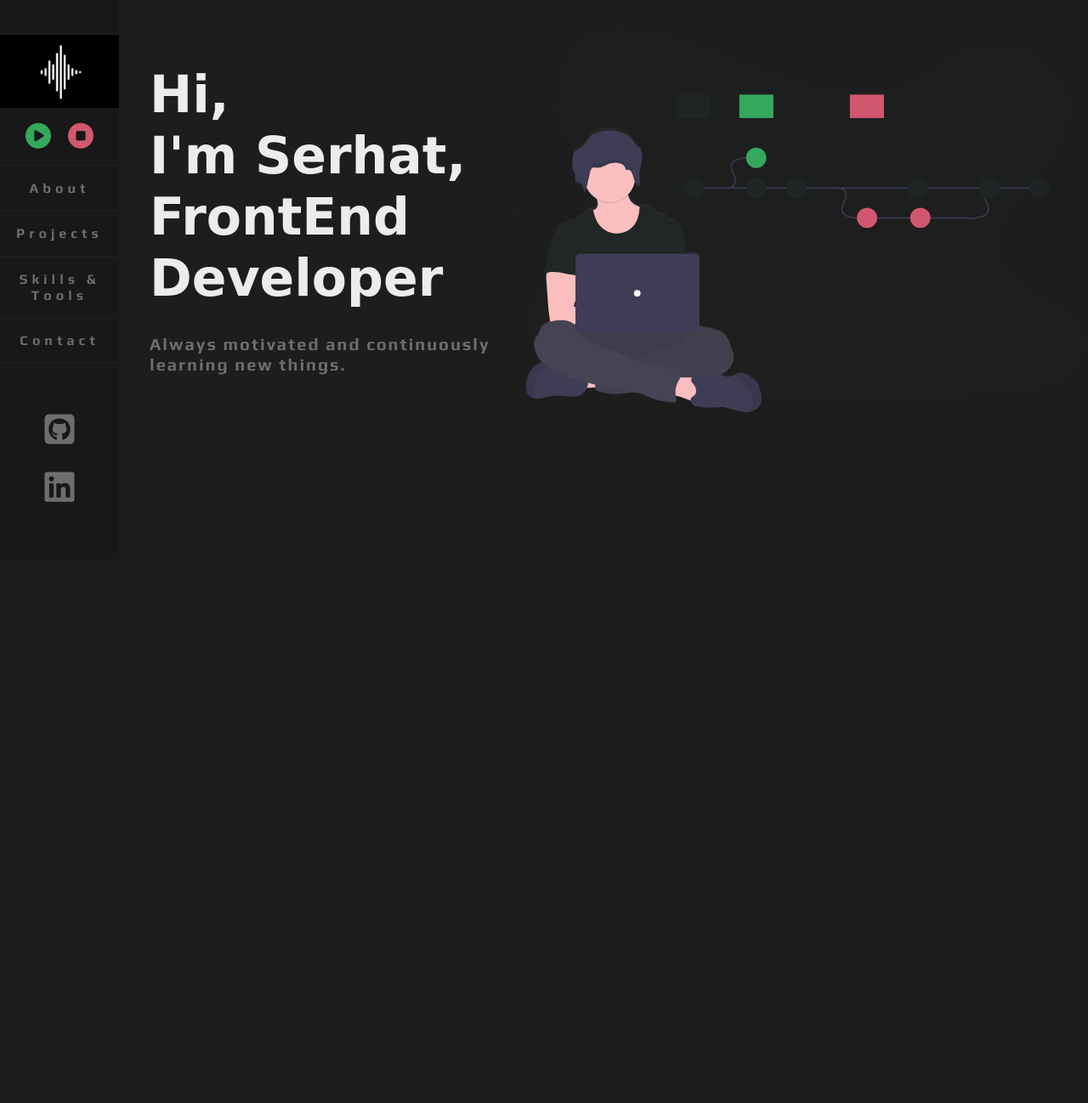
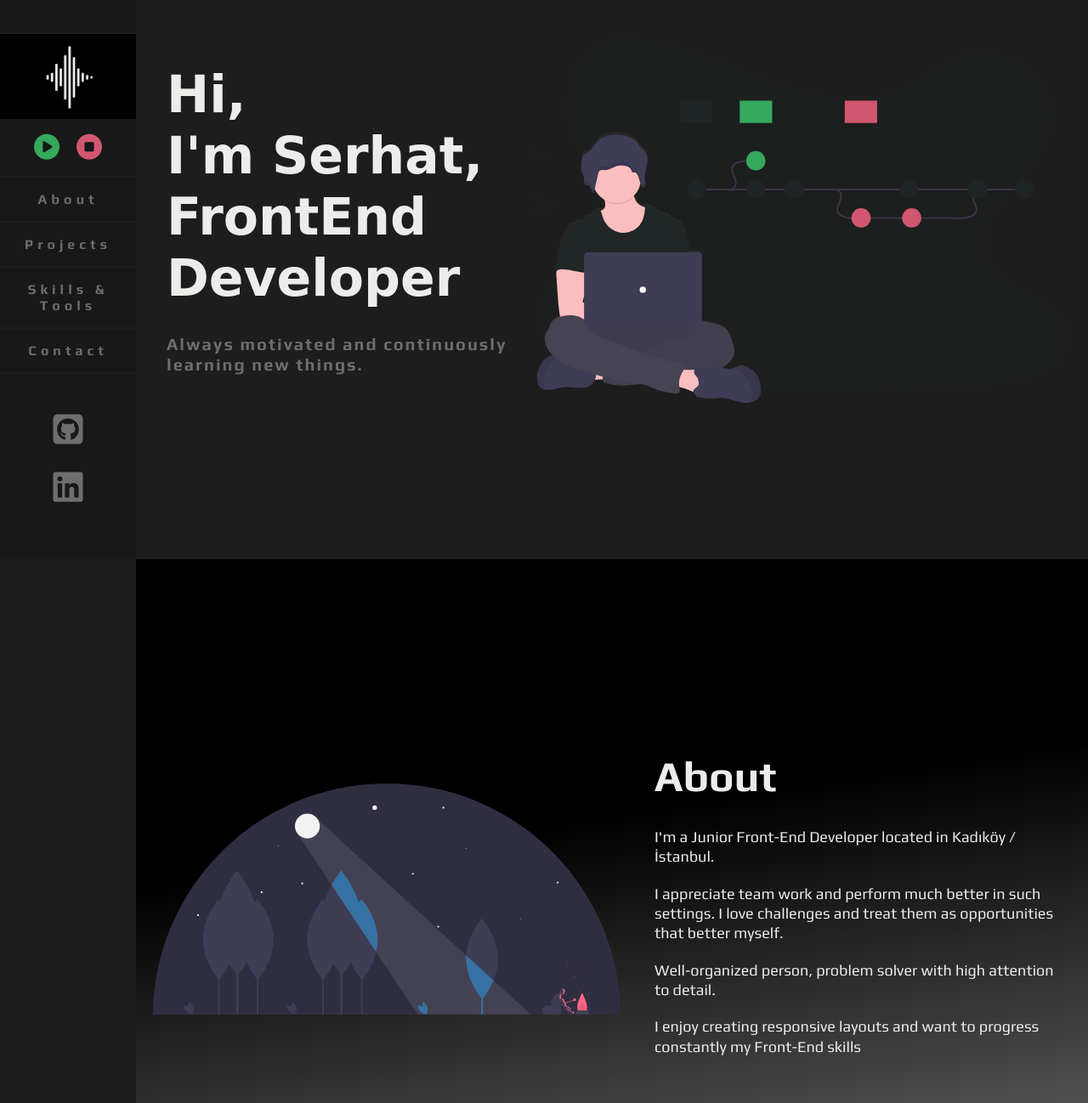
Before and after one commit to serhatbek/my-portfolio-site, a plain HTML site: page index.html in a window 1280 px wide. Shown: the part 142-1440 px from the top of the page at 85% size. Before the commit the page ends 800 px from the top, so only its background shows below. Drawn offline with Linux system fonts and the light colour scheme; a web font is replaced by a local one.

Commit message:
about section completed

```diff
--- a/index.html
+++ b/index.html
@@ -29,8 +29,14 @@
       </div>
       <p class="header__main-nav__item player__container">
         <audio id="player" src="./src/assets/audio/bg-music.mp3" preload=”metadata” value=".5" autoplay loop></audio>
-        <button title="Play Music" class="btn btn__music btn__music--play"><i class="fas fa-play-circle"></i></button>
-        <button title="Stop Music" class="btn btn__music btn__music--pause"><i class="fas fa-stop-circle"></i></button>
+        <button title="Play Music" class="btn btn__music btn__music--play"
+          aria-label="Press the button to play the music">
+          <i class="fas fa-play-circle"></i>
+        </button>
+        <button title="Stop Music" class="btn btn__music btn__music--pause"
+          aria-label="Press the button to stop the music">
+          <i class="fas fa-stop-circle"></i>
+        </button>
       </p>
       <a href="#about" class="header__main-nav__item">About</a>
       <a href="#projects" class="header__main-nav__item">Projects</a>
@@ -61,7 +67,9 @@
   </div>
 
   <main role="main">
-    <section class="banner" role="banner">
+    <section id="banner" title="Banner" role="banner" class="section"
+      aria-label="Welcome to Serhat Bek, Frontend Web Developer">
+      <div class="banner section__child">
         <div class="banner__content">
           <h2 class="banner__content__title">
             <span>Hi,</span>
@@ -71,7 +79,29 @@
           <p>Always motivated and continuously learning new things.</p>
         </div>
         <div class="banner__img">
-        <img src="./src/assets/images/banner.svg" alt="">
+          <img src="./src/assets/images/banner.svg" alt="Guy looking at his computer screen.">
+        </div>
+      </div>
+    </section>
+
+    <section id="about" title="About" class="section" aria-label="About Me">
+      <div class="about section__child">
+        <div class="about__content">
+          <h2 class="about__content__title">About</h2>
+          <p class="about__content__description">I'm a Junior Front-End Developer located in Kadıköy / İstanbul.</p>
+          <p class="about__content__description">I appreciate team work and perform much better in such settings. I love
+            challenges and treat them as
+            opportunities that better myself.</p>
+          <p class="about__content__description">Well-organized person, problem solver with high attention to detail.
+          </p>
+          <p class="about__content__description">I enjoy creating responsive layouts and want to progress constantly my
+            Front-End skills</p>
+        </div>
+
+        <div class="about__img">
+          <img src="./src/assets/images/about.svg" alt="Forest under moonlight">
+        </div>
+
       </div>
     </section>
   </main>
--- /dev/null
+++ b/src/assets/scss/_about.scss
@@ -0,0 +1,49 @@
+.about {
+  background: linear-gradient(
+    171deg,
+    rgba(0, 0, 0, 1) 40%,
+    rgba(110, 110, 110, 1) 100%
+  );
+  @include flex(row-reverse, space-around, center, initial);
+
+  @include media(atLarge) {
+    @include flex(column-reverse, center, center, wrap);
+  }
+
+  &__content {
+    width: 100%;
+    max-width: 50rem;
+    padding: 0 1rem;
+
+    &__title {
+      font-size: 5rem;
+      margin: 3rem 0;
+
+      @include media(atXSmall) {
+        font-size: 3rem;
+      }
+    }
+
+    &__description {
+      font-size: 1.8rem;
+      line-height: 1.3;
+      margin-bottom: 2rem;
+
+      @include media(atXSmall) {
+        font-size: 1.6rem;
+      }
+    }
+  }
+
+  &__img {
+    width: 100%;
+    max-width: 80rem;
+    min-width: 30rem;
+    padding: 0 3rem 0 0;
+
+    @include media(atLarge) {
+      max-width: 60rem;
+      margin-bottom: 6rem;
+    }
+  }
+}
--- a/src/assets/scss/_banner.scss
+++ b/src/assets/scss/_banner.scss
@@ -1,9 +1,5 @@
+#banner {
   .banner {
-  position: absolute;
-  left: 16rem;
-  height: 100vh;
-  right: 0;
-  overflow: hidden;
     @include flex(row, space-between, center, initial);
 
     @include media(atLarge) {
@@ -57,9 +53,6 @@
         max-width: 60rem;
         margin-bottom: 6rem;
       }
-
-    img {
-      width: 100%;
     }
   }
 }
--- a/src/assets/scss/_header.scss
+++ b/src/assets/scss/_header.scss
@@ -1,5 +1,5 @@
 .header {
-  width: 14rem;
+  width: 16rem;
   position: fixed;
   top: 0;
   left: 0;
@@ -20,14 +20,14 @@
   }
 
   @include media(atSmall) {
-    left: -14rem;
+    left: -16rem;
     opacity: 0;
     transition: 0.1s ease-in-out;
   }
 
   &__logo {
     width: 100%;
-    max-width: 14rem;
+    max-width: 16rem;
     background-color: $bg-dark;
     padding: 1rem 0;
     text-align: center;
@@ -115,7 +115,7 @@
       }
 
       & i:hover {
-        color: $pink;
+        color: $turquoise;
         box-shadow: 0px 6px 8px 3px rgba($bg-dark, 0.8);
       }
     }
--- a/src/assets/scss/_helpers.scss
+++ b/src/assets/scss/_helpers.scss
@@ -8,3 +8,27 @@
 .btn {
   border: none;
 }
+
+.section {
+  position: relative;
+  top: 0;
+  left: 0;
+  right: 0;
+  bottom: 0;
+  width: 100%;
+  height: 100vh;
+  overflow: hidden;
+
+  &__child {
+    position: absolute;
+    left: 16rem;
+    height: 100vh;
+    right: 0;
+    overflow: hidden;
+    padding: 0 2rem;
+
+    @include media(atSmall) {
+      left: 0;
+    }
+  }
+}
--- a/src/assets/scss/main.scss
+++ b/src/assets/scss/main.scss
@@ -8,3 +8,4 @@
 @import './animations';
 @import './header';
 @import './banner';
+@import './about';
```
Also changed, not shown: src/assets/css/main.css, src/assets/images/about.svg (added). Lines whose indentation alone changed are shown as unchanged.
